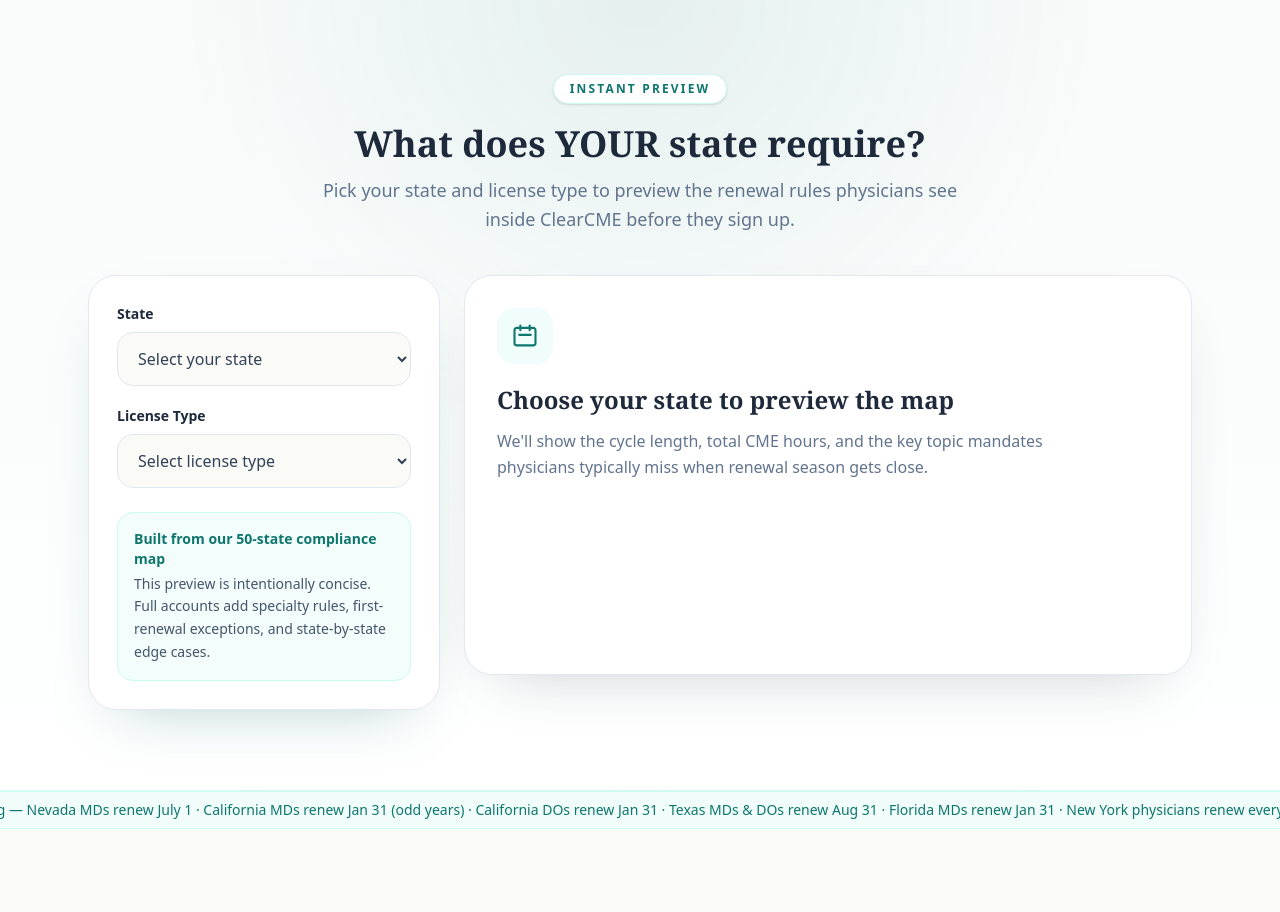
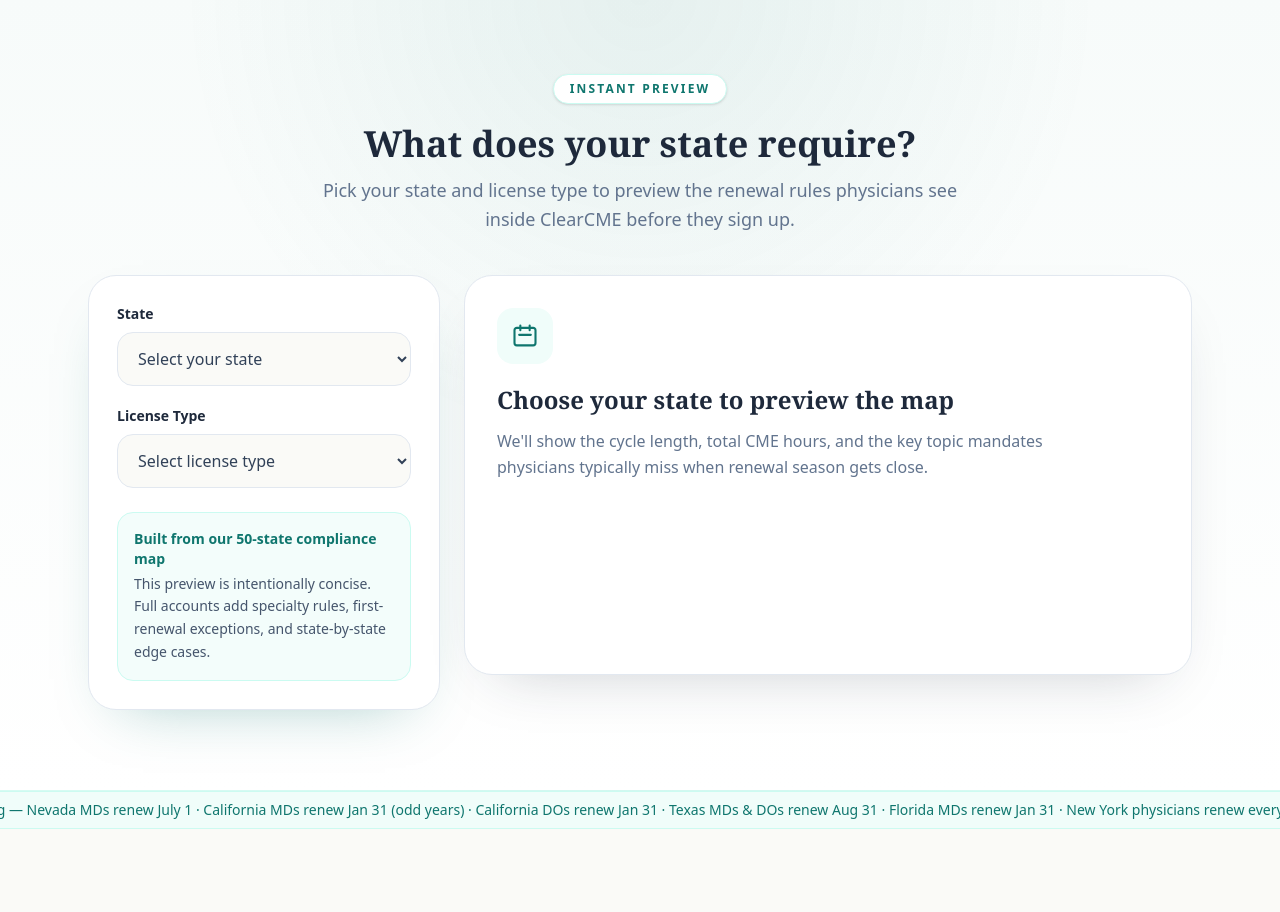
Before and after one commit to michaelrushtonjr/clearcme-site, a Next.js app: page / in a window 1280 px wide. Shown: the part 780-1692 px from the top of the page. Built offline with nearby package versions, Linux system fonts and the light colour scheme.

Commit message:
fix: lowercase YOUR in CheckYourStateWidget heading

```diff
--- a/components/CheckYourStateWidget.tsx
+++ b/components/CheckYourStateWidget.tsx
@@ -32,7 +32,7 @@ export default function CheckYourStateWidget() {
             Instant Preview
           </span>
           <h2 className="font-playfair text-3xl sm:text-4xl font-bold text-[#1E293B] mt-5 mb-3">
-            What does YOUR state require?
+            What does your state require?
           </h2>
           <p className="text-slate-500 max-w-2xl mx-auto text-base sm:text-lg leading-relaxed">
             Pick your state and license type to preview the renewal rules physicians see
```
